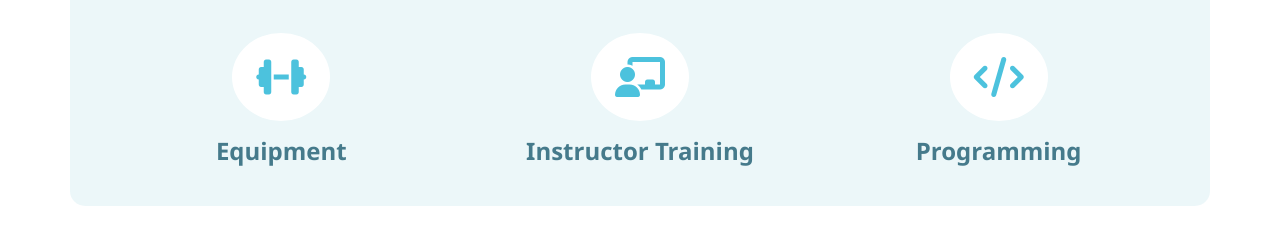
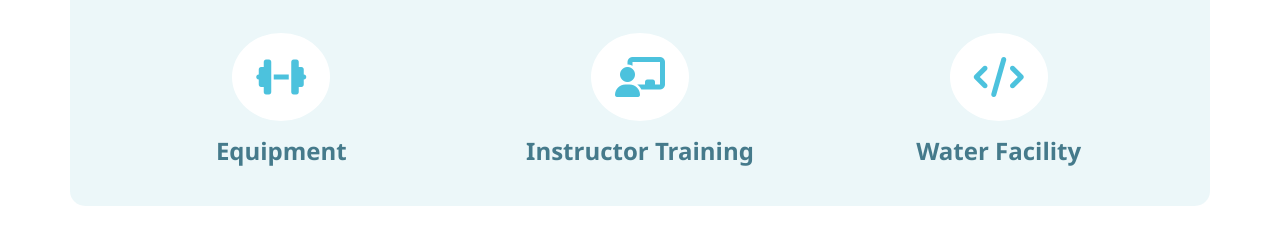
Before and after one commit to ATC-Group-website/wavex-front, an Angular app: page / in a window 1280 px wide. Shown: the part 1780-2007 px from the top of the page. Built offline with nearby package versions, Linux system fonts and the light colour scheme.

Commit message:
update section in home

```diff
--- a/src/app/pages/public/home/home.component.html
+++ b/src/app/pages/public/home/home.component.html
@@ -107,7 +107,7 @@
           <div class="service-icon mb-3">
             <i class="fas fa-code fa-3x text-primary"></i>
           </div>
-          <h4 class="h4 fw-semibold">Programming</h4>
+          <h4 class="h4 fw-semibold">Water Facility</h4>
         </div>
       </div>
     </div>
```
